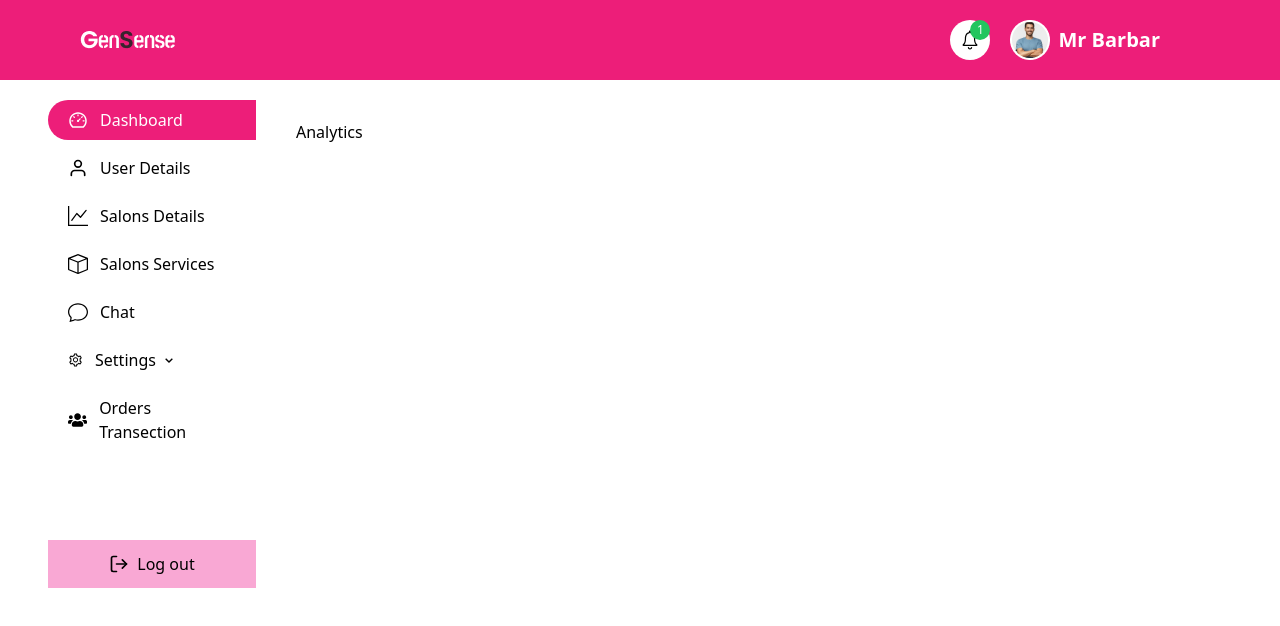
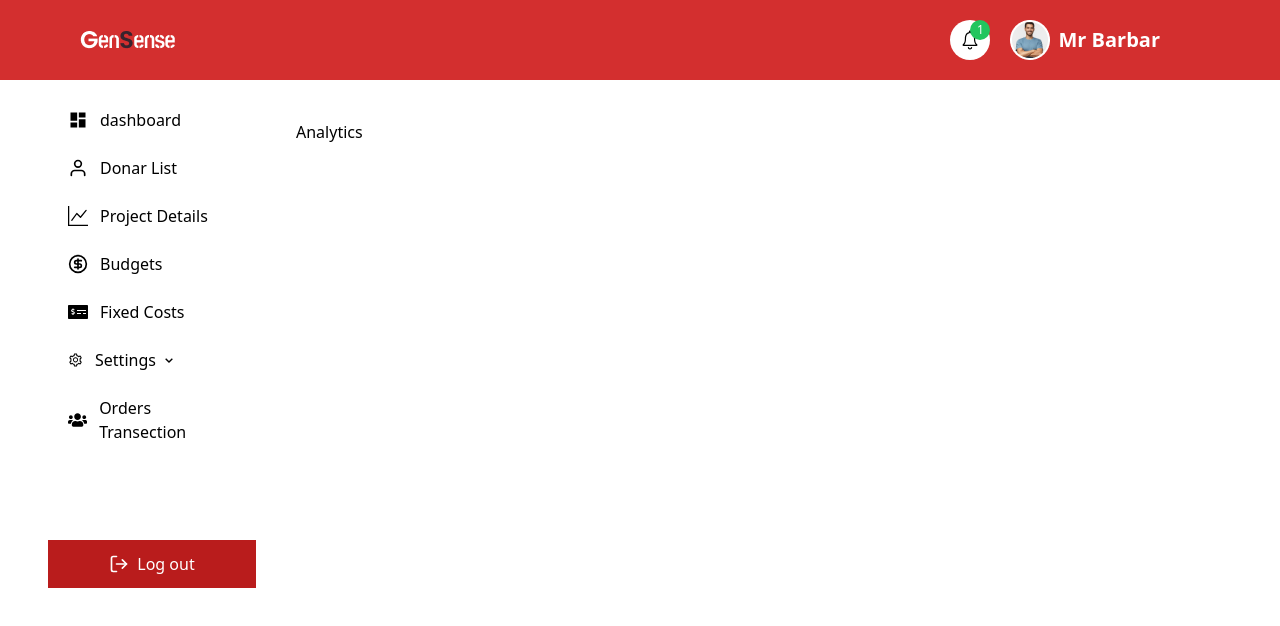
Before and after one commit to RabeyaAkter78/react-dashboard-layout, a React (Vite) app: page / in a window 1280 px wide. Shown: the top 626 px of the page. Built offline with nearby package versions, Linux system fonts and the light colour scheme.

Commit message:
first commit

```diff
--- a/src/Components/Sidebar/Sidebar.jsx
+++ b/src/Components/Sidebar/Sidebar.jsx
@@ -1,12 +1,17 @@
 /* eslint-disable react/prop-types */
 import { useState } from "react";
-import { AiOutlineDashboard, AiOutlineSetting } from "react-icons/ai";
+import { AiOutlineSetting } from "react-icons/ai";
 import { FiUser, FiLogOut } from "react-icons/fi";
-import { BsBox, BsChat, BsGraphUp } from "react-icons/bs";
-import { FaUsers } from "react-icons/fa";
+import { BsGraphUp } from "react-icons/bs";
+import { FaQuestionCircle, FaUsers } from "react-icons/fa";
 import { BiChevronDown } from "react-icons/bi";
 import { Link } from "react-router-dom";
-
+import { MdDashboard, MdMenuBook, MdPolicy, MdPrivacyTip } from "react-icons/md";
+import { LuCircleDollarSign } from "react-icons/lu";
+import { FaMoneyCheckAlt } from "react-icons/fa";
+import { FaEdit } from "react-icons/fa";
+import { GrAnalytics } from "react-icons/gr";
+import { RiTerminalWindowLine } from "react-icons/ri";
 const Sidebar = ({ closeDrawer }) => {
     const [active, setActive] = useState("Dashboard");
 
@@ -23,31 +28,31 @@ const Sidebar = ({ closeDrawer }) => {
     };
 
     const toggleDropdown = (item) => {
-
         setShowSettings(item === "Settings");
     };
 
     const menuItems = [
-        { icon: <AiOutlineDashboard className="h-5 w-5" />, label: "Dashboard", Link: "/" },
-        { icon: <FiUser className="h-5 w-5" />, label: "User Details", Link: "/allUser" },
-        { icon: <BsGraphUp className="h-5 w-5" />, label: "Salons Details", Link: "/salonsDetails" },
-        { icon: <BsBox className="h-5 w-5" />, label: "Salons Services", Link: "/salonsServices" },
-        { icon: <BsChat className="h-5 w-5" />, label: "Chat", Link: "/chat" },
+        { icon: <MdDashboard className="h-5 w-5" />, label: "dashboard", Link: "/" },
+        { icon: <FiUser className="h-5 w-5" />, label: "Donar List", Link: "/donar-list" },
+        { icon: <BsGraphUp className="h-5 w-5" />, label: "Project Details", Link: "/project-details" },
+        { icon: <LuCircleDollarSign className="h-5 w-5" />, label: "Budgets", Link: "/budgets" },
+        { icon: <FaMoneyCheckAlt className="h-5 w-5" />, label: "Fixed Costs", Link: "/fixed-cost" },
 
         {
             icon: <AiOutlineSetting className="h-5 w-5" />,
             label: "Settings",
             isDropdown: true,
             subItems: [
-                { label: "Slider Setting", Link: "/slider" },
-                { label: "About Us", Link: "/aboutUs" },
-                { label: "Privacy Policy", Link: "/privacyPolicy" },
-                { label: "Terms & Condition", Link: "/termsCondition" },
+                { icon: <FaEdit className="h-5 w-5" />, label: "Edit Profile", Link: "/edit-profile" },
+                { icon: <MdPolicy className="h-5 w-5" />, label: "Policies", Link: "/policies" },
+                { icon: <GrAnalytics className="h-5 w-5" />, label: "Grants", Link: "/grants" },
+                { icon: <MdMenuBook className="h-5 w-5" />, label: "Blogs", Link: "/blogs" },
+                { icon: <FaQuestionCircle className="h-5 w-5" />, label: "FAQ", Link: "/faq" },
+                { icon: <MdPrivacyTip className="h-5 w-5" />, label: "Privacy Policy", Link: "/privacy-policy" },
+                { icon: <RiTerminalWindowLine className="h-5 w-5" />, label: "Terms & Condition", Link: "/terms-condition" },
             ],
         },
         { icon: <FaUsers className="h-5 w-5" />, label: "Orders Transection", Link: "/ordersTransection" },
-
-
     ];
 
     return (
@@ -94,7 +99,9 @@ const Sidebar = ({ closeDrawer }) => {
                                                 className={`py-2 px-5 cursor-pointer ${active === subItem.label ? "text-white bg-red-300 font-bold" : "text-black bg-white"}`}
                                                 onClick={() => handleSubItemClick(subItem.label)}
                                             >
-                                                {subItem.label}
+                                                <p className="flex items-center gap-2 ml-10">
+                                                    {subItem.icon}
+                                                    {subItem.label}</p>
 
                                             </div>
                                         </Link>
@@ -109,7 +116,7 @@ const Sidebar = ({ closeDrawer }) => {
                                         <Link to={subItem.Link} key={subItem.label}>
                                             <div
 
-                                                className={`py-2 px-5 cursor-pointer ${active === subItem.label ? "text-white bg-red-300 font-bold" : "text-black bg-white"}`}
+                                                className={`py-2 px-5 cursor-pointer ${active === subItem.label ? "text-white bg-red-700 font-bold" : "text-black bg-white"}`}
                                                 onClick={() => handleSubItemClick(subItem.label)}
                                             >
                                                 {subItem.label}
@@ -125,7 +132,7 @@ const Sidebar = ({ closeDrawer }) => {
                     {/* Logout */}
                     <Link className="text-black hover:text-black" to="/auth/login">
                         <div
-                            className="bg-pink-300 w-52 md:mt-20 py-3 flex justify-center items-center cursor-pointer hover:bg-red-200"
+                            className="bg-red-700 w-52 md:mt-20 py-3 flex justify-center items-center cursor-pointer hover:bg-red-500 text-white"
                             onClick={() => console.log("Logged out")}
                         >
                             <FiLogOut className="text-xl" />
--- a/tailwind.config.js
+++ b/tailwind.config.js
@@ -7,7 +7,7 @@ export default {
   theme: {
     extend: {
       colors: {
-        primary: "#ed1e79",
+        primary: "#d32f2f",
         secondary: "#1794ef",
       }
     },
```
